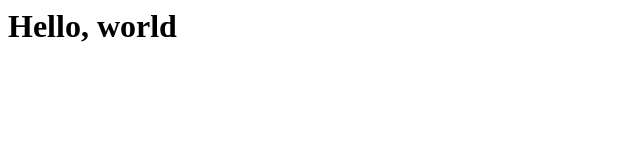
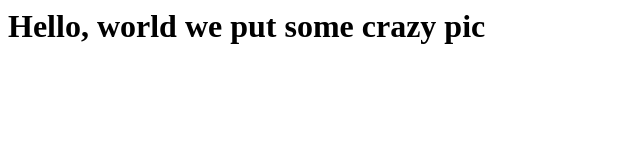
Before and after one commit to pavpench/hello-world, a plain HTML site: page index.html in a window 1280 px wide. Shown: the whole page, without its empty margins (0-640 px from the left). Drawn offline with Linux system fonts and the light colour scheme.

Commit message:
adding wording picture to the file

```diff
--- a/index.html
+++ b/index.html
@@ -1 +1 @@
-<h1>Hello, world</h1>
+<h1>Hello, world we put some crazy pic</h1>
```
